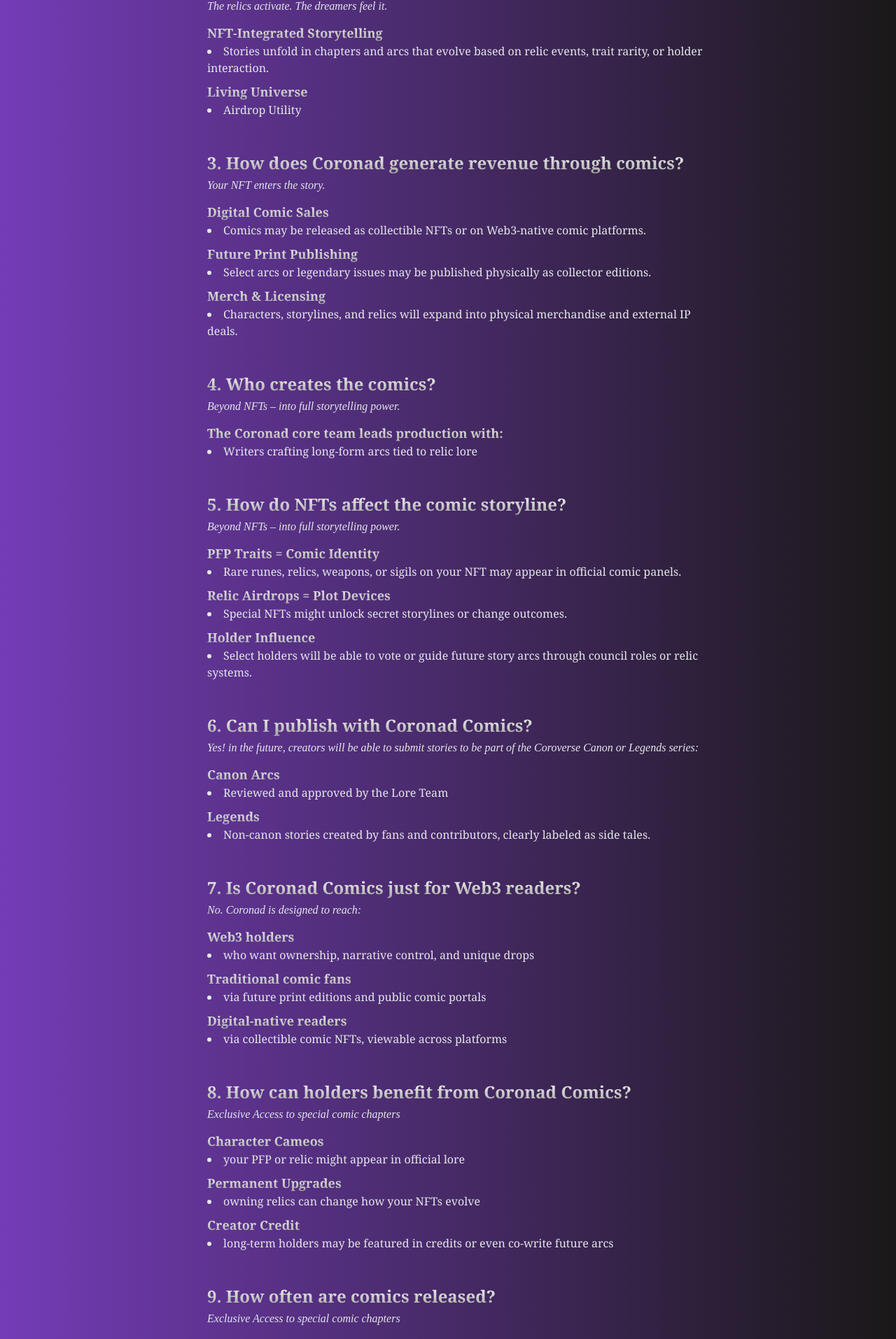
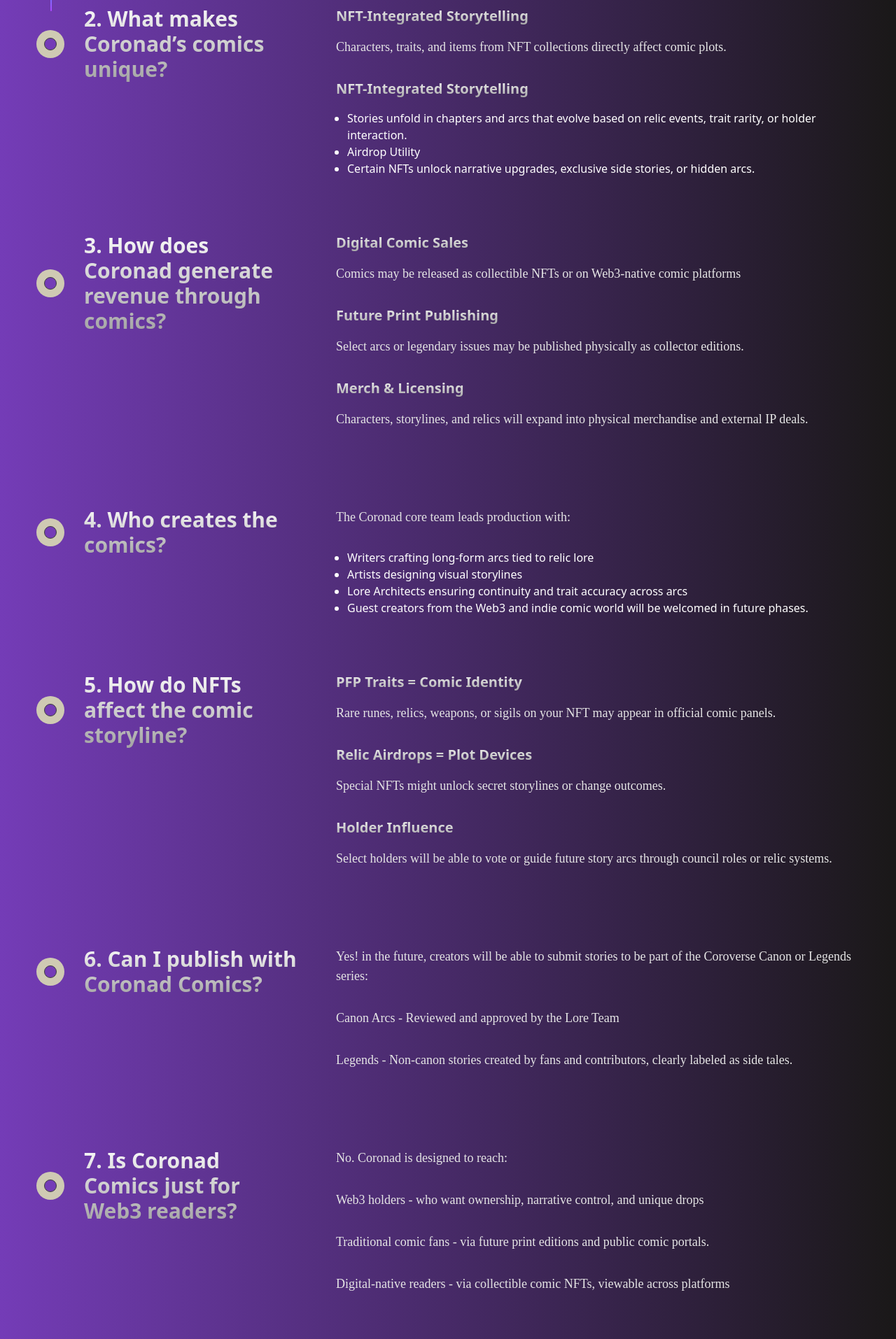
Before and after one commit to TheinSoe137/coronad2.0, a React (Vite) app in the folder coronad/: page /comics-faq in a window 1280 px wide. Shown: the part 423-2337 px from the top of the page at 70% size. Built offline with nearby package versions, Linux system fonts and the light colour scheme; a web font is replaced by a local one.

Commit message:
update faq

```diff
--- a/coronad/src/mycomponents/ComicBusinessFAQ.jsx
+++ b/coronad/src/mycomponents/ComicBusinessFAQ.jsx
@@ -2,181 +2,234 @@ import { motion } from "framer-motion";
 
 import Navbar from "./Navbar";
 
-const phases = [
+import { Timeline } from "../components/ui/timeline";
+
+
+export default function ComicBusinessFAQ() {
+  const data = [
     {
-    icon: "✅", // Completed icon
       title: "1. What is the Coronad Comic Business?",
-    subtitle: [""],
-    tagline: "",
-    bullets: [
-      "Coronad is creating a new model for comic publishing, one that blends traditional storytelling with NFT ownership and community-powered story evolution. Our comics live inside the Coroverse, a dynamic lore universe where storylines are influenced by relics, traits, and character arcs held by our collectors."
-    ],
+      content: (
+        <div>
+          <p className="mb-8  text-lg font-normal text-neutral-200 ">
+            Coronad is creating a new model for comic publishing, one that
+            blends traditional storytelling with NFT ownership and
+            community-powered story evolution. Our comics live inside the
+            Coroverse, a dynamic lore universe where storylines are influenced
+            by relics, traits, and character arcs held by our collectors.
+          </p>
+        </div>
+      ),
     },
     {
-    icon: "🔥", // Ongoing icon
       title: "2. What makes Coronad’s comics unique?",
-    subtitle: ["NFT-Integrated Storytelling", "Living Universe"],
+      content: (
+        <div>
+          <h3 className="text-xl font-semibold mb-4">
+            NFT-Integrated Storytelling
+          </h3>
+          <p className="mb-8  text-lg font-normal text-neutral-200 ">
+            Characters, traits, and items from NFT collections directly affect
+            comic plots.
+          </p>
+          <h3 className="text-xl font-semibold mb-4">
+            NFT-Integrated Storytelling
+          </h3>
+          <ul className="text-white list-disc pl-4 text-sm md:text-base">
+            <li>
+              Stories unfold in chapters and arcs that evolve based on relic
+              events, trait rarity, or holder interaction.
+            </li>
+            <li>Airdrop Utility</li>
+            <li>
+              Certain NFTs unlock narrative upgrades, exclusive side stories, or
+              hidden arcs.
+            </li>
 
-    tagline: "The relics activate. The dreamers feel it.",
-    bullets: [
-      "Stories unfold in chapters and arcs that evolve based on relic events, trait rarity, or holder interaction.",
-      "Airdrop Utility",
-      "Certain NFTs unlock narrative upgrades, exclusive side stories, or hidden arcs.",
-
-    ],
+          </ul>
+        </div>
+      ),
     },
     {
-    icon: "🗡️", // Coming soon icon
       title: "3. How does Coronad generate revenue through comics?",
-    subtitle: ["Digital Comic Sales", "Future Print Publishing", "Merch & Licensing"],
-    tagline: "Your NFT enters the story.",
-    bullets: [
-      "Comics may be released as collectible NFTs or on Web3-native comic platforms.",
-      "Select arcs or legendary issues may be published physically as collector editions.",
-      "Characters, storylines, and relics will expand into physical merchandise and external IP deals.",
-    ],
+      content: (
+        <div>
+          <h3 className="text-xl font-semibold mb-4">Digital Comic Sales </h3>
+          <p className="mb-8  text-lg font-normal text-neutral-200 ">
+            Comics may be released as collectible NFTs or on Web3-native comic
+            platforms
+          </p>
+          <h3 className="text-xl font-semibold mb-4">
+            Future Print Publishing{" "}
+          </h3>
+          <p className="mb-8  text-lg font-normal text-neutral-200 ">
+            Select arcs or legendary issues may be published physically as
+            collector editions.
+          </p>
+          <h3 className="text-xl font-semibold mb-4">Merch & Licensing </h3>
+          <p className="mb-8  text-lg font-normal text-neutral-200 ">
+            Characters, storylines, and relics will expand into physical
+            merchandise and external IP deals.
+          </p>
+        </div>
+      ),
     },
     {
-    icon: "🎯", // Future icon
       title: "4. Who creates the comics?",
-    subtitle: ["The Coronad core team leads production with:"],
-    tagline: "Beyond NFTs – into full storytelling power.",
-    bullets: [
-      "Writers crafting long-form arcs tied to relic lore",
-      "Artists designing visual storylines",
-      "Lore Architects ensuring continuity and trait accuracy across arcs",
-      "Guest creators from the Web3 and indie comic world will be welcomed in future phases.",
+      content: (
+        <div>
+          <p className="mb-8  text-lg font-normal text-neutral-200 ">
+            The Coronad core team leads production with:
+          </p>
 
-    ],
+          <ul className="text-white list-disc pl-4 text-sm md:text-base">
+            <li>Writers crafting long-form arcs tied to relic lore</li>
+            <li>Artists designing visual storylines</li>
+            <li>
+              Lore Architects ensuring continuity and trait accuracy across arcs
+            </li>
+            <li>
+              Guest creators from the Web3 and indie comic world will be
+              welcomed in future phases.
+            </li>
+          </ul>
+        </div>
+      ),
     },
     {
-    icon: "🎯", // Future icon
       title: "5. How do NFTs affect the comic storyline?",
-    subtitle: ["PFP Traits = Comic Identity","Relic Airdrops = Plot Devices","Holder Influence"],
-    tagline: "Beyond NFTs – into full storytelling power.",
-    bullets: [
-      "Rare runes, relics, weapons, or sigils on your NFT may appear in official comic panels.",
-      "Special NFTs might unlock secret storylines or change outcomes.",
-      "Select holders will be able to vote or guide future story arcs through council roles or relic systems.",
-          ],
+      content: (
+        <div>
+          <h3 className="text-xl font-semibold mb-4">
+            PFP Traits = Comic Identity
+          </h3>
+          <p className="mb-8  text-lg font-normal text-neutral-200 ">
+            Rare runes, relics, weapons, or sigils on your NFT may appear in
+            official comic panels.
+          </p>
+          <h3 className="text-xl font-semibold mb-4">
+            Relic Airdrops = Plot Devices
+          </h3>
+          <p className="mb-8  text-lg font-normal text-neutral-200 ">
+            Special NFTs might unlock secret storylines or change outcomes.
+          </p>
+          <h3 className="text-xl font-semibold mb-4">Holder Influence</h3>
+          <p className="mb-8  text-lg font-normal text-neutral-200 ">
+            Select holders will be able to vote or guide future story arcs
+            through council roles or relic systems.
+          </p>
+        </div>
+      ),
     },
     {
-    icon: "🎯", // Future icon
       title: "6. Can I publish with Coronad Comics?",
-    subtitle: ["Canon Arcs ","Legends"],
-    tagline: "Yes! in the future, creators will be able to submit stories to be part of the Coroverse Canon or Legends series:",
-    bullets: [
-      " Reviewed and approved by the Lore Team",
-      "Non-canon stories created by fans and contributors, clearly labeled as side tales.",
+      content: (
+        <div>
+          <p className="mb-8  text-lg font-normal text-neutral-200 ">
+            Yes! in the future, creators will be able to submit stories to be
+            part of the Coroverse Canon or Legends series:
+          </p>
 
-          ],
-  },
+          <p className="mb-8  text-lg font-normal text-neutral-200 ">
+            Canon Arcs - Reviewed and approved by the Lore Team
+          </p>
 
-  {
-    icon: "🎯", // Future icon
-    title: "7. Is Coronad Comics just for Web3 readers?",
-    subtitle: ["Web3 holders ","Traditional comic fans ","Digital-native readers"],
-    tagline: "No. Coronad is designed to reach:",
-    bullets: [
-      "who want ownership, narrative control, and unique drops",
-      "via future print editions and public comic portals",
-      "via collectible comic NFTs, viewable across platforms",
-
-          ],
+          <p className="mb-8  text-lg font-normal text-neutral-200 ">
+            Legends - Non-canon stories created by fans and contributors,
+            clearly labeled as side tales.
+          </p>
+        </div>
+      ),
     },
     {
-    icon: "🎯", // Future icon
-    title: "8. How can holders benefit from Coronad Comics?",
-    subtitle: ["Character Cameos","Permanent Upgrades","Creator Credit"],
-    tagline: "Exclusive Access to special comic chapters",
-    bullets: [
-      "your PFP or relic might appear in official lore",
-      "owning relics can change how your NFTs evolve",
-      " long-term holders may be featured in credits or even co-write future arcs",
+      title: "7. Is Coronad Comics just for Web3 readers?",
+      content: (
+        <div>
+          <p className="mb-8  text-lg font-normal text-neutral-200 ">
+            No. Coronad is designed to reach:
+          </p>
 
-          ],
+          <p className="mb-8  text-lg font-normal text-neutral-200 ">
+            Web3 holders - who want ownership, narrative control, and unique
+            drops
+          </p>
+
+          <p className="mb-8  text-lg font-normal text-neutral-200 ">
+            Traditional comic fans - via future print editions and public comic
+            portals.
+          </p>
+          <p className="mb-8  text-lg font-normal text-neutral-200 ">
+            Digital-native readers - via collectible comic NFTs, viewable across
+            platforms
+          </p>
+        </div>
+      ),
     },
      {
-    icon: "🎯", // Future icon
+      title: "8. How can holders benefit from Coronad Comics?",
+      content: (
+        <div>
+          <p className="mb-8  text-lg font-normal text-neutral-200 ">
+           Exclusive Access to special comic chapters
+          </p>
+
+          <p className="mb-8  text-lg font-normal text-neutral-200 ">
+           Character Cameos - your PFP or relic might appear in official lore
+          </p>
+
+          <p className="mb-8  text-lg font-normal text-neutral-200 ">
+            Permanent Upgrades - owning relics can change how your NFTs evolve
+
+          </p>
+          <p className="mb-8  text-lg font-normal text-neutral-200 ">
+            Creator Credit - long-term holders may be featured in credits or even co-write future arcs
+          </p>
+        </div>
+      ),
+    },
+     {
       title: "9. How often are comics released?",
-    subtitle: ["Short-form comics","Full arcs / volumes","Special editions & crossovers"],
-    tagline: "Exclusive Access to special comic chapters",
-    bullets: [
-      " Monthly, starting after the mainnet mint",
-      "Every 2–3 months",
-      " Released as airdrops or seasonal drops",
+      content: (
+        <div>
 
-          ],
+
+          <p className="mb-8  text-lg font-normal text-neutral-200 ">
+          Short-form comics - Monthly, starting after the mainnet mint
+          </p>
+
+          <p className="mb-8  text-lg font-normal text-neutral-200 ">
+            Full arcs / volumes - Every 2–3 months
+
+
+          </p>
+          <p className="mb-8  text-lg font-normal text-neutral-200 ">
+          Special editions & crossovers - Released as airdrops or seasonal drops
+          </p>
+        </div>
+      ),
     },
   ];
-
-const fadeVariants = {
-  hidden: { opacity: 0, y: 40 },
-  visible: i => ({
-    opacity: 1,
-    y: 0,
-    transition: { delay: i * 0.15, duration: 0.6 },
-  }),
-};
-
-export default function ComicBusinessFAQ() {
-  return (<>
-    <Navbar/>
-    <section className="bg-parchment bg-cover bg-center py-16 px-6 font-serif mx-auto">
-      {/* Heading */}
-      <div className="max-w-4xl mx-auto space-y-12 m-12">
+  return (
+    <>
+      <Navbar />
+      <div className="max-w-4xl mx-auto text-center mt-20">
         <motion.h1
           initial={{ opacity: 0, y: -20 }}
           animate={{ opacity: 1, y: 0 }}
           transition={{ duration: 0.8 }}
-          className="text-3xl text-center md:text-3xl font-bold tracking-wide uppercase"
+          className="text-3xl md:text-5xl font-bold tracking-wide uppercase"
         >
           Coronad Comic Business FAQ
         </motion.h1>
 
       </div>
 
-      {/* Phases */}
-      <div className="max-w-3xl mx-auto space-y-12">
-        {phases.map((phase, idx) => (
-          <motion.div
-            key={phase.title}
-            custom={idx}
-            initial="hidden"
-            whileInView="visible"
-            viewport={{ once: false }}
-            variants={fadeVariants}
-            className="relative pl-10"
-          >
-            {/* Icon */}
-
-            {/* Phase Title */}
-            <h2 className="text-xl md:text-2xl font-bold uppercas mb-1">
-              {phase.title}
-              {" "}
-
-            </h2>
-            {/* Tagline */}
-            <p className="italic text-gray-200 mb-3">
-              {phase.tagline}
+      <div className="relative w-full overflow-clip">
+        <Timeline data={data} />
+      </div>
+      <p className="text-center text-gray-200 max-w-2xl mx-auto px-4 mb-10">
+       The Coroverse is not static. It's alive and your relics will guide where it grows.You don’t just hold NFTs. You hold the keys to a living comic universe.
       </p>
-
-            {/* Bullets */}
-            {phase.subtitle && phase.subtitle.map((line,i)=> (  <div key={i} className="mb-2">
-            <h3 key={i} className="text-lg text-white font-semibold">
-              {line}</h3>
-               <ul className="list-disc list-inside text-gray-200 text-sm md:text-base">
-                {console.log(phase.bullets[i])}
-                <li key={i} >{phase.bullets[i]}</li>
-               </ul></div>
-            ))}
-
-          </motion.div>
-        ))}
-
-        <p>The Coroverse is not static. It's alive and your relics will guide where it grows.You don’t just hold NFTs. You hold the keys to a living comic universe.</p>
-      </div>
-    </section>
     </>
   );
 }
```
Lines whose indentation alone changed are shown as unchanged.
